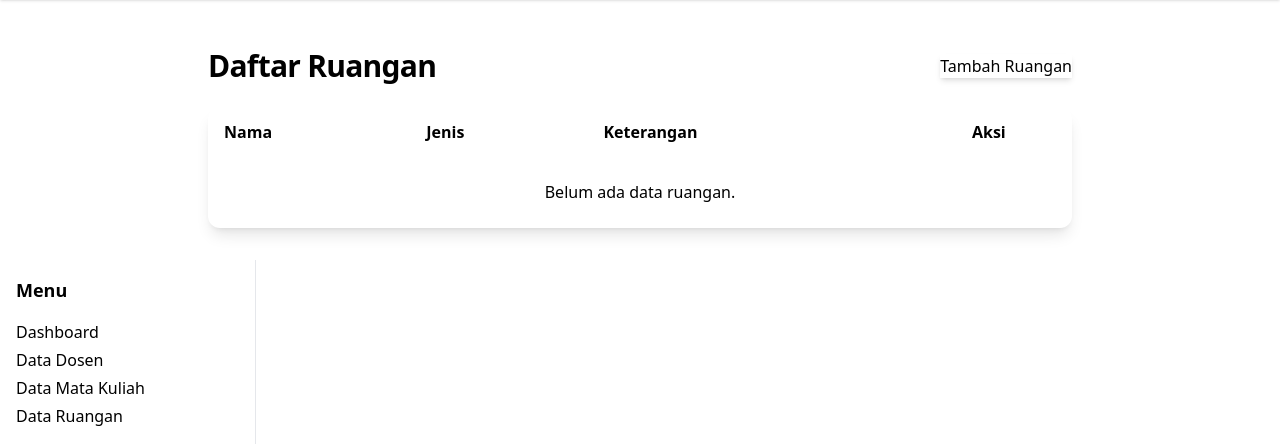
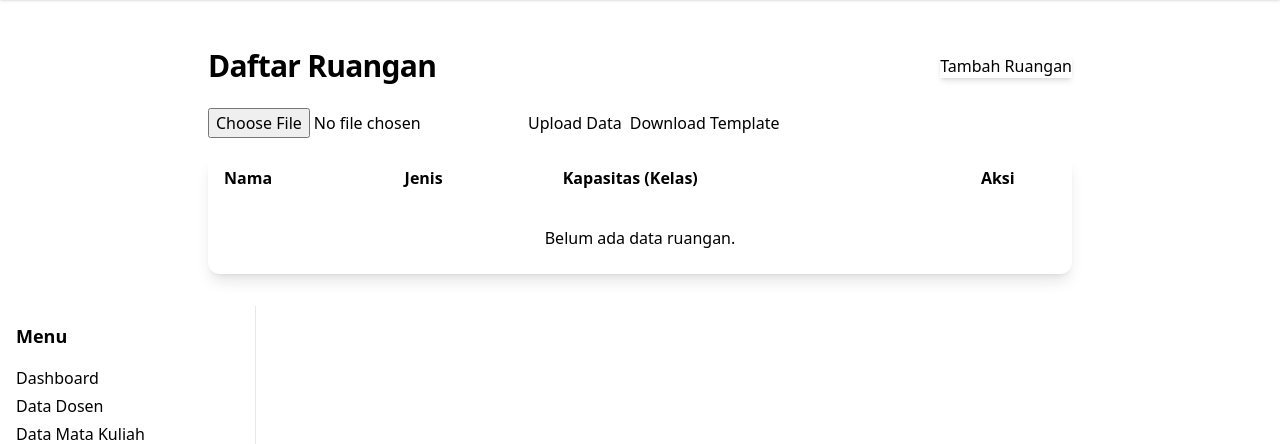
Before and after one commit to AmZaDin14/sijaku, a Django app: page /dashboard/ruangan/ in a window 1280 px wide. Shown: the part 52-496 px from the top of the page. Run offline with Django 5.2, Linux system fonts and the light colour scheme; the visitor is signed in with stand-in values (Sample User, id 1); data that the repository does not hold is empty; some libraries are stand-ins or nearby versions.

Commit message:
Add Ruangan management functionality with CSV upload support, including model updates, form adjustments, and template modifications

```diff
--- a/sijaku/models.py
+++ b/sijaku/models.py
@@ -115,7 +115,9 @@
     ]
     nama = models.CharField(max_length=50, unique=True)
     jenis = models.CharField(max_length=10, choices=JENIS_CHOICES)
-    keterangan = models.TextField(blank=True, null=True)
+    kapasitas = models.PositiveIntegerField(
+        help_text="Jumlah kelas yang dapat ditampung"
+    )
 
     def __str__(self):
         jenis_display = dict(self.JENIS_CHOICES).get(self.jenis, self.jenis)
--- a/sijaku/templates/sijaku/dashboard/admin/ruangan.html
+++ b/sijaku/templates/sijaku/dashboard/admin/ruangan.html
@@ -1,4 +1,5 @@
 {% extends "sijaku/dashboard/base.html" %}
+{% load static %}
 {% block dashboard_content %}
     <div class="max-w-4xl mx-auto p-4">
         <div class="flex items-center justify-between mb-6">
@@ -6,13 +7,19 @@
             <a href="{% url 'ruangan_create' %}"
                class="btn btn-primary btn-sm shadow-md">Tambah Ruangan</a>
         </div>
+        <form method="post" enctype="multipart/form-data" action="{% url 'ruangan_upload_csv' %}" class="mb-4 flex gap-2 items-center flex-wrap">
+            {% csrf_token %}
+            <input type="file" name="csv_file" accept=".csv" class="file-input file-input-bordered file-input-sm" required>
+            <button type="submit" class="btn btn-accent btn-sm">Upload Data</button>
+            <a href="{% static 'sijaku/template_ruangan.csv' %}" download class="btn btn-outline btn-success btn-sm">Download Template</a>
+        </form>
         <div class="overflow-x-auto rounded-xl shadow-lg bg-base-100">
             <table class="table table-zebra w-full">
                 <thead class="bg-base-200 text-base-content">
                     <tr>
                         <th class="px-4 py-3 text-left">Nama</th>
                         <th class="px-4 py-3 text-left">Jenis</th>
-                        <th class="px-4 py-3 text-left">Keterangan</th>
+                        <th class="px-4 py-3 text-left">Kapasitas (Kelas)</th>
                         <th class="px-4 py-3 text-center">Aksi</th>
                     </tr>
                 </thead>
@@ -21,7 +28,7 @@
                         <tr class="hover">
                             <td class="px-4 py-2">{{ ruangan.nama }}</td>
                             <td class="px-4 py-2">{{ ruangan.get_jenis_display }}</td>
-                            <td class="px-4 py-2">{{ ruangan.keterangan|default:'-' }}</td>
+                            <td class="px-4 py-2">{{ ruangan.kapasitas }}</td>
                             <td class="px-4 py-2 flex flex-wrap gap-2 justify-center">
                                 <a href="{% url 'ruangan_update' ruangan.pk %}"
                                    class="btn btn-warning btn-xs shadow">Edit</a>
--- a/sijaku/urls.py
+++ b/sijaku/urls.py
@@ -66,6 +66,11 @@
         views.ruangan_delete,
         name="ruangan_delete",
     ),
+    path(
+        "dashboard/ruangan/upload-csv/",
+        views.ruangan_upload_csv,
+        name="ruangan_upload_csv",
+    ),
     # Pemetaan Dosen-MK
     path("dashboard/pemetaan/", views.pemetaan_list, name="pemetaan_list"),
     path(
--- a/sijaku/views.py
+++ b/sijaku/views.py
@@ -425,13 +425,22 @@
                 nama = row.get("Nama")
                 sks = row.get("SKS")
                 semester = row.get("Semester")
-                if kode and nama and sks and semester:
+                tipe = row.get("Tipe")
+                peminatan_kode = row.get("Peminatan")
+                if kode and nama and sks and semester and tipe:
+                    peminatan = None
+                    if peminatan_kode and peminatan_kode != "-":
+                        peminatan = Peminatan.objects.filter(
+                            kode=peminatan_kode.strip()
+                        ).first()
                     MataKuliah.objects.get_or_create(
                         kode=kode.strip(),
                         defaults={
                             "nama": nama.strip(),
                             "sks": int(sks),
                             "semester": int(semester),
+                            "tipe": tipe.strip(),
+                            "peminatan": peminatan,
                         },
                     )
                     count += 1
@@ -515,3 +524,34 @@
     peminatan = get_object_or_404(Peminatan, pk=pk)
     peminatan.delete()
     return redirect("peminatan_list")
+
+
+@require_http_methods(["POST"])
+def ruangan_upload_csv(request):
+    if not request.user.is_superuser:
+        return redirect("dashboard")
+    if request.method == "POST" and request.FILES.get("csv_file"):
+        file = request.FILES["csv_file"]
+        if file.name.endswith(".csv"):
+            decoded = file.read().decode("utf-8").splitlines()
+            reader = csv.DictReader(decoded)
+            count = 0
+            for row in reader:
+                nama = row.get("Nama")
+                jenis = row.get("Jenis")
+                kapasitas = row.get("Kapasitas")
+                if nama and jenis and kapasitas:
+                    Ruangan.objects.get_or_create(
+                        nama=nama.strip(),
+                        defaults={
+                            "jenis": jenis.strip(),
+                            "kapasitas": int(kapasitas),
+                        },
+                    )
+                    count += 1
+            messages.success(
+                request, f"Berhasil menambahkan {count} ruangan dari file."
+            )
+        else:
+            messages.error(request, "Format file harus CSV.")
+    return redirect("ruangan_list")
--- a/static/sijaku/template_matakuliah.csv
+++ b/static/sijaku/template_matakuliah.csv
@@ -1,3 +1,3 @@
-Kode,Nama,SKS,Semester
-IF101,Algoritma dan Pemrograman,3,1
-IF102,Matematika Diskrit,3,1
+Kode,Nama,SKS,Semester,Tipe,Peminatan
+IF101,Algoritma dan Pemrograman,3,1,teori,-
+IF102,Matematika Diskrit,3,1,teori,-
--- /dev/null
+++ b/static/sijaku/template_ruangan.csv
@@ -0,0 +1,3 @@
+Nama,Jenis,Kapasitas
+Ruang 101,kelas,1
+Lab Komputer 1,lab,1
```
Also changed, not shown: sijaku/forms.py (+7 -3 lines), sijaku/templates/sijaku/dashboard/admin/ruangan_form.html (+3 -5 lines), sijaku/migrations/0011_remove_ruangan_keterangan_ruangan_kapasitas.py (added).
